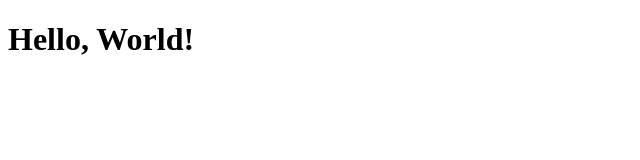
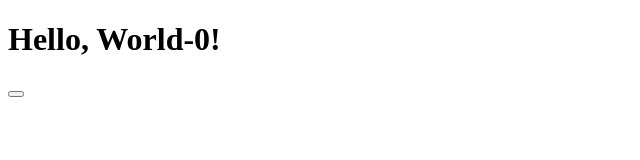
Before and after one commit to unsu0707/nextjs-app, a Next.js app: page / in a window 1280 px wide. Shown: the top 160 px of the page, without its empty margins (0-640 px from the left). Built offline with nearby package versions, Linux system fonts and the light colour scheme.

Commit message:
Add counter button to index.js for checking pre-rendering

```diff
--- a/pages/index.js
+++ b/pages/index.js
@@ -1,7 +1,12 @@
+import { useState } from "react";
+
 export default function Home() {
+  const [counter, setCounter] = useState(0);
+
   return (
     <div>
-      <h1>Hello, World!</h1>
+      <h1>Hello, World-{counter}!</h1>
+      <button onClick={() => setCounter((prev) => prev + 1)}></button>
     </div>
   );
 }
```
Also changed, not shown: memo/what_i_learned.md (+4 -0 lines).
